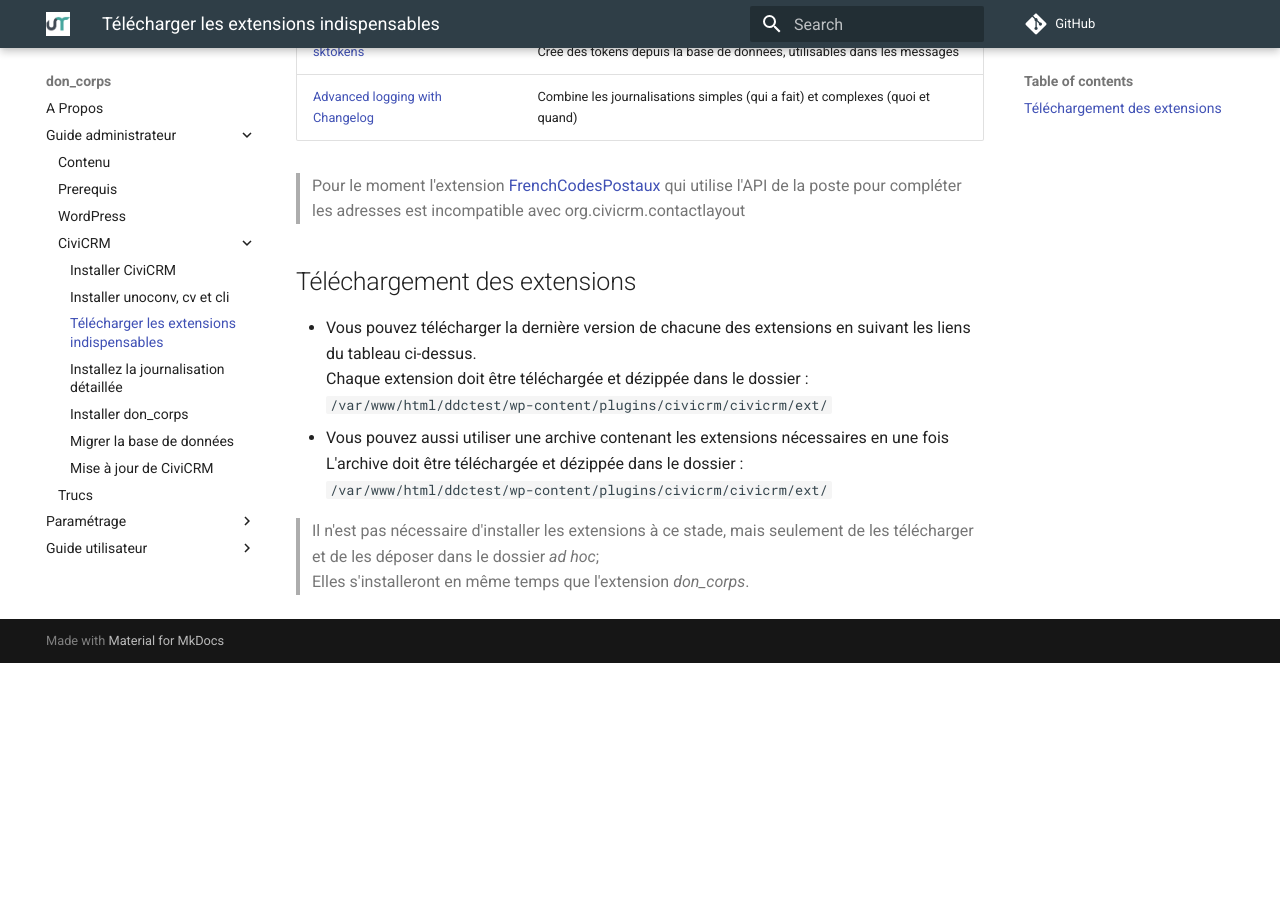
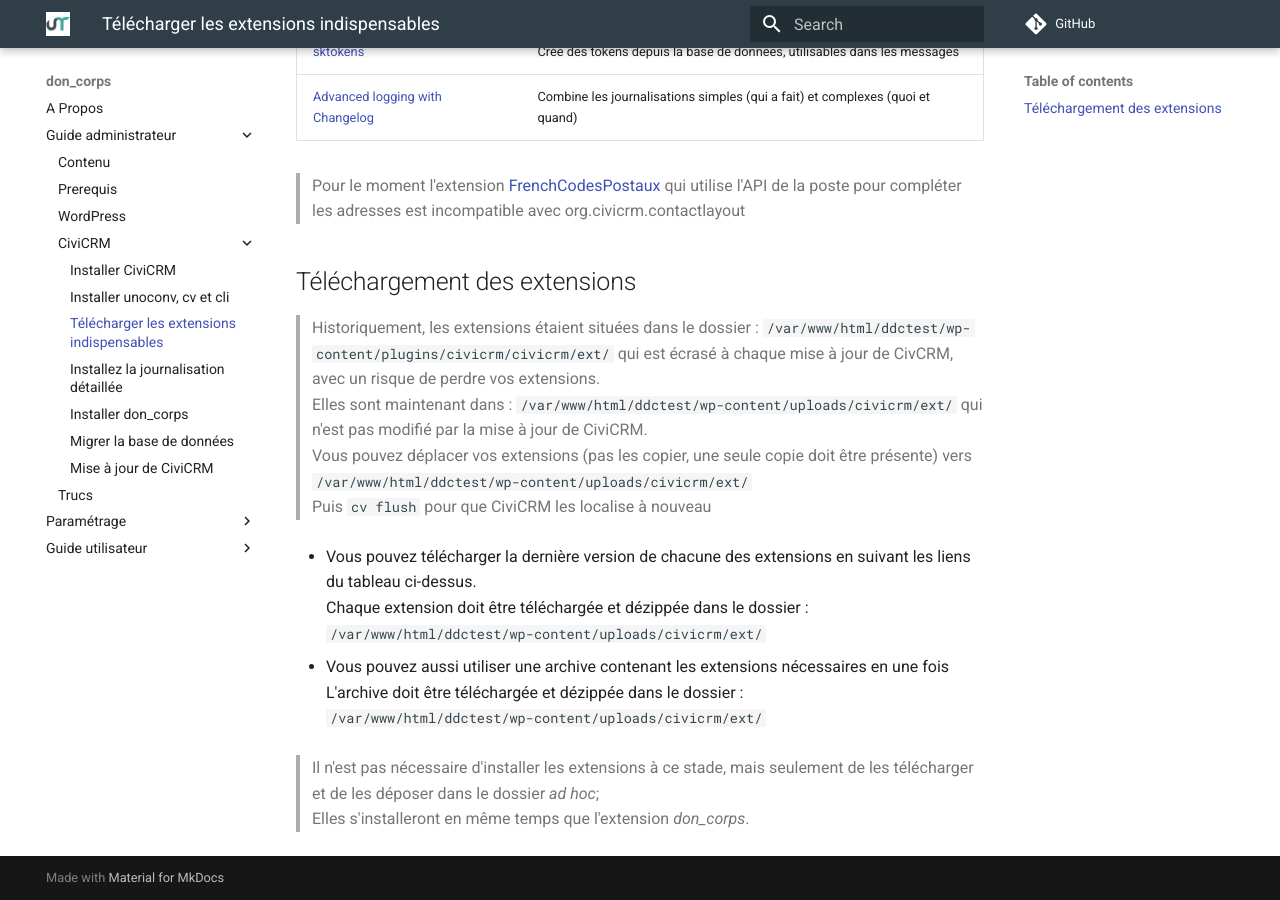
Before and after one commit to destrieux/ddc-doc, an MkDocs documentation site: the page built from docs/GuideAdmin/civicrm/extensions.md, in a window 1280 px wide and 900 px high, scrolled down 622 px. Built offline with MkDocs 1.6.1 and Material for MkDocs 9.7.7, drawn with Linux system fonts in a browser that asks for light colours; comment, search, counter and statistics services are not loaded; before the commit the page ends 1285 px from its top, so only the background shows below that.

Commit message:
modif repertoire ext

````diff
--- a/docs/GuideAdmin/civicrm/extensions.md
+++ b/docs/GuideAdmin/civicrm/extensions.md
@@ -18,11 +18,17 @@ org.civicrm.afform_admin | Génère les formulaires de recherche à partir de re
 > Pour le moment l'extension [FrenchCodesPostaux](https://github.com/allinappli/frenchCodePost-civicrm) qui utilise l'API de la poste pour compléter les adresses est incompatible avec org.civicrm.contactlayout
 
 ## Téléchargement des extensions
+> Historiquement, les extensions étaient situées dans le dossier : ```/var/www/html/ddctest/wp-content/plugins/civicrm/civicrm/ext/``` qui est écrasé à chaque mise à jour de CivCRM, avec un risque de perdre vos extensions.<br>
+> Elles sont maintenant dans : ```/var/www/html/ddctest/wp-content/uploads/civicrm/ext/``` qui n'est pas modifié par la mise à jour de CiviCRM.<br>
+> Vous pouvez déplacer vos extensions (pas les copier, une seule copie doit être présente) vers ```/var/www/html/ddctest/wp-content/uploads/civicrm/ext/```<br>
+> Puis ```cv flush``` pour que CiviCRM les localise à nouveau
+
 * Vous pouvez télécharger la dernière version de chacune des extensions en suivant les liens du tableau ci-dessus. <br>
 Chaque extension doit être téléchargée et dézippée dans le dossier : <br>
-```/var/www/html/ddctest/wp-content/plugins/civicrm/civicrm/ext/```<br>
+```/var/www/html/ddctest/wp-content/uploads/civicrm/ext/```<br>
+
 * Vous pouvez aussi utiliser une archive contenant les extensions nécessaires en une fois <br>
 L'archive doit être téléchargée et dézippée dans le dossier : <br>
-```/var/www/html/ddctest/wp-content/plugins/civicrm/civicrm/ext/```<br>
+```/var/www/html/ddctest/wp-content/uploads/civicrm/ext/```<br>
 
 > Il n'est pas nécessaire d'installer les extensions à ce stade, mais seulement de les télécharger et de les déposer dans le dossier *ad hoc*; <br> Elles s'installeront en même temps que l'extension *don_corps*.
````
Also changed, not shown: docs/GuideAdmin/civicrm/doncorps.md (+3 -3 lines), docs/GuideAdmin/civicrm/installcivi.md (+2 -0 lines), docs/GuideAdmin/wordpress/wordpress.md (+5 -5 lines).
